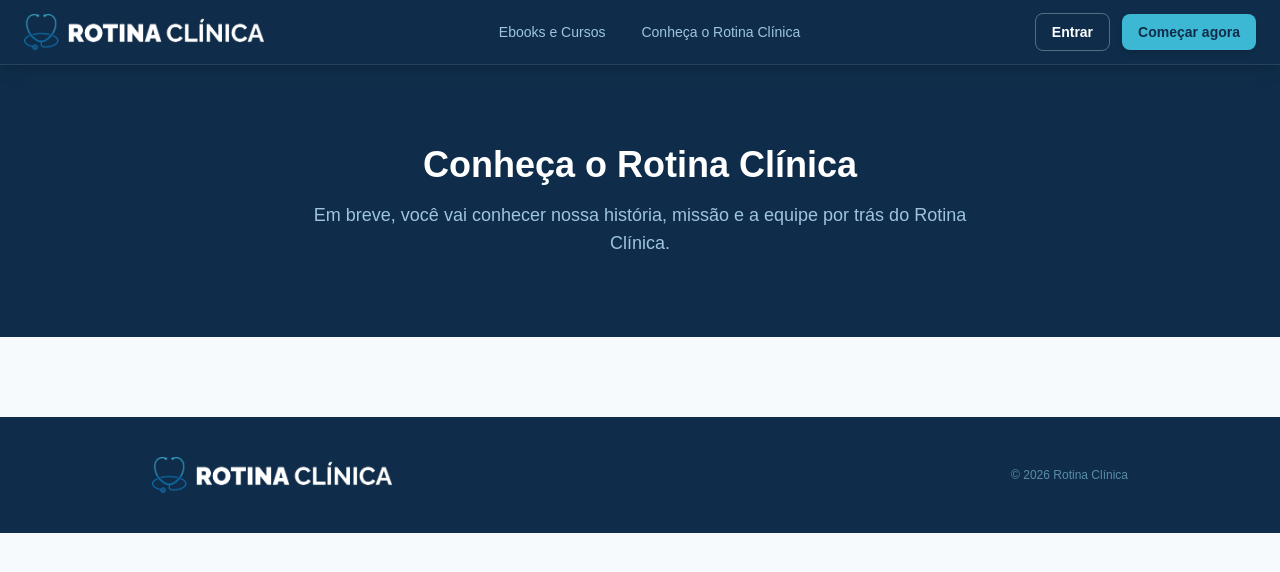
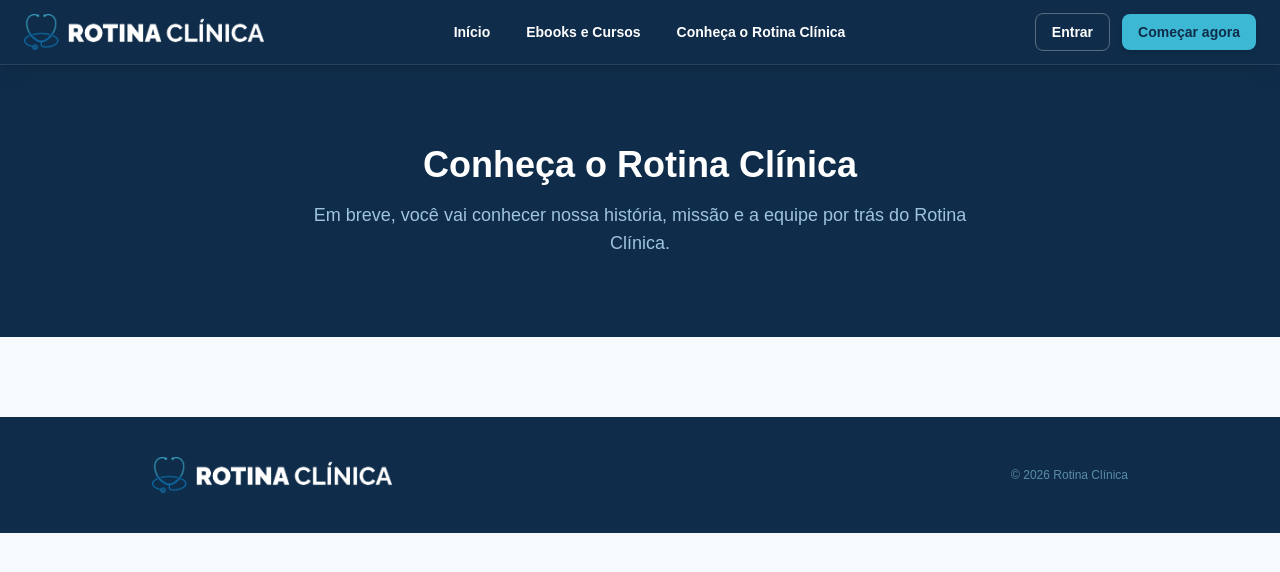
Before and after one commit to rotinaclinica/RotinaClinica, a Next.js app in the folder plataforma/: page /conheca in a window 1280 px wide. Shown: the top 572 px of the page. Built offline with nearby package versions, Linux system fonts and the light colour scheme.

Commit message:
Navbar: links brancos e negrito, adiciona botão Início
Co-Authored-By: Claude Sonnet 4.6 <noreply@anthropic.com>

```diff
--- a/plataforma/app/components/Navbar.tsx
+++ b/plataforma/app/components/Navbar.tsx
@@ -24,9 +24,10 @@ export default function Navbar() {
         </Link>
 
         {/* Links desktop */}
-        <div className="hidden md:flex items-center gap-3 text-sm font-medium">
-          <Link href="/produtos" className="text-[#9ec4de] hover:text-white transition-colors px-3 py-1.5">Ebooks e Cursos</Link>
-          <Link href="/conheca" className="text-[#9ec4de] hover:text-white transition-colors px-3 py-1.5">Conheça o Rotina Clínica</Link>
+        <div className="hidden md:flex items-center gap-3 text-sm font-bold">
+          <Link href="/" className="text-white hover:text-[#3db8d4] transition-colors px-3 py-1.5">Início</Link>
+          <Link href="/produtos" className="text-white hover:text-[#3db8d4] transition-colors px-3 py-1.5">Ebooks e Cursos</Link>
+          <Link href="/conheca" className="text-white hover:text-[#3db8d4] transition-colors px-3 py-1.5">Conheça o Rotina Clínica</Link>
         </div>
 
         {/* Ações desktop */}
@@ -65,16 +66,23 @@ export default function Navbar() {
       {open && (
         <div className="md:hidden border-t border-white/10 bg-[#0f2d4a] px-6 py-4 space-y-1">
           <Link
+            href="/"
+            onClick={() => setOpen(false)}
+            className="block text-white hover:text-[#3db8d4] transition-colors py-3 text-base font-bold"
+          >
+            Início
+          </Link>
+          <Link
             href="/produtos"
             onClick={() => setOpen(false)}
-            className="block text-[#9ec4de] hover:text-white transition-colors py-3 text-base font-medium"
+            className="block text-white hover:text-[#3db8d4] transition-colors py-3 text-base font-bold"
           >
             Ebooks e Cursos
           </Link>
           <Link
             href="/conheca"
             onClick={() => setOpen(false)}
-            className="block text-[#9ec4de] hover:text-white transition-colors py-3 text-base font-medium"
+            className="block text-white hover:text-[#3db8d4] transition-colors py-3 text-base font-bold"
           >
             Conheça o Rotina Clínica
           </Link>
```
